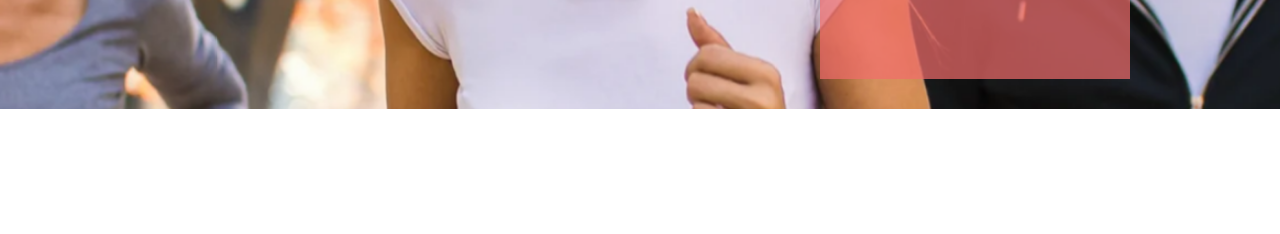
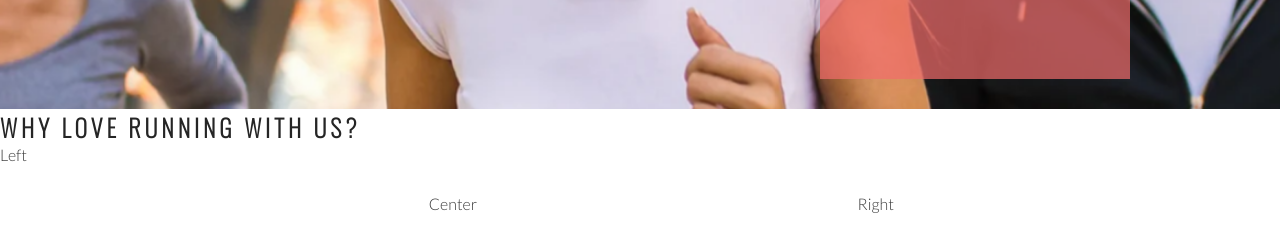
Before and after one commit to KamilaAzul/love-running, a plain HTML site: page index.html in a window 1280 px wide. Shown: the part 566-800 px from the top of the page. Drawn offline with nearby package versions, Linux system fonts and the light colour scheme.

Commit message:
Add club ethos main structure

```diff
--- a/assets/css/style.css
+++ b/assets/css/style.css
@@ -17,7 +17,8 @@
 color: #252525;}
 #logo{
     float:left;
-font-size: 280%;}
+font-size: 280%;
+margin-left: 30px;}
 /*navigation links*/
 #menu {font-size: 110%;
 letter-spacing:4px;
@@ -77,3 +78,23 @@
 
     position: absolute;
 }
+
+/*club ethos*/
+
+#club-ethos {height: 600px;}
+
+#left-about {
+    padding-top: 30px;
+width: 33%;
+float: left;}
+
+#right-about {
+    padding-top: 30px;
+    width: 33%;
+    float: right;
+}
+#center-about{
+    padding-top: 30px;
+    width: 33%;
+    margin: 0 auto;
+}
--- a/index.html
+++ b/index.html
@@ -39,7 +39,15 @@
         <h2>Lover Running</h2>
         <h3>Dublin Docklands & Phoenix Park</h3>
         </div>
-    <section>Club Ethos</section>
+    </section>
+
+    <section id="club-ethos">
+        <h1>Why LOve Running With Us?</h1>
+        <div id="Left-about">Left</div>
+        <div id="right-about">Right</div>
+        <div id="center-about">Center</div>
+
+    </section>
     <section>Running locations, distances and times</section>
     <footer>social links here</footer>
 </body>
```
